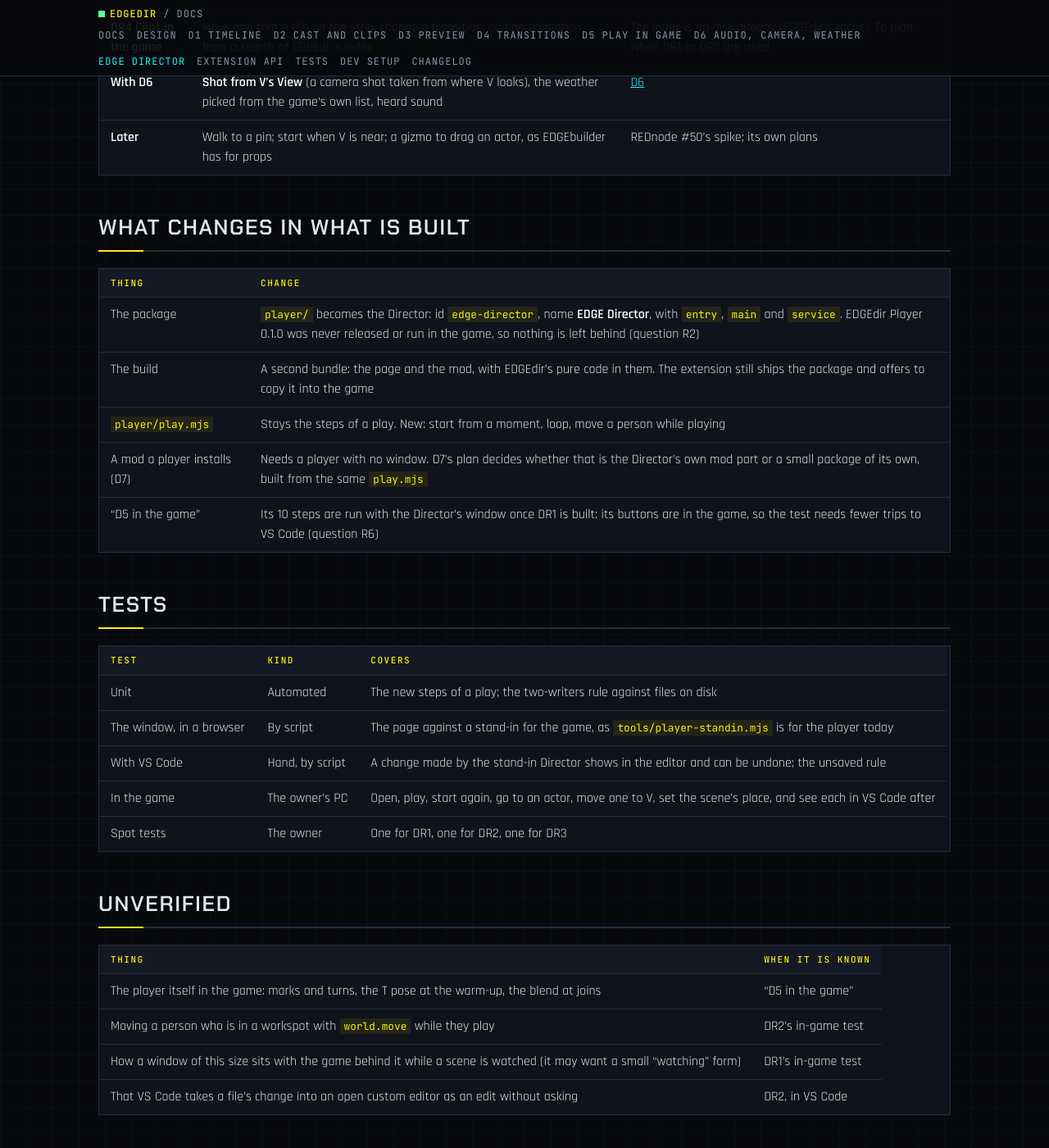
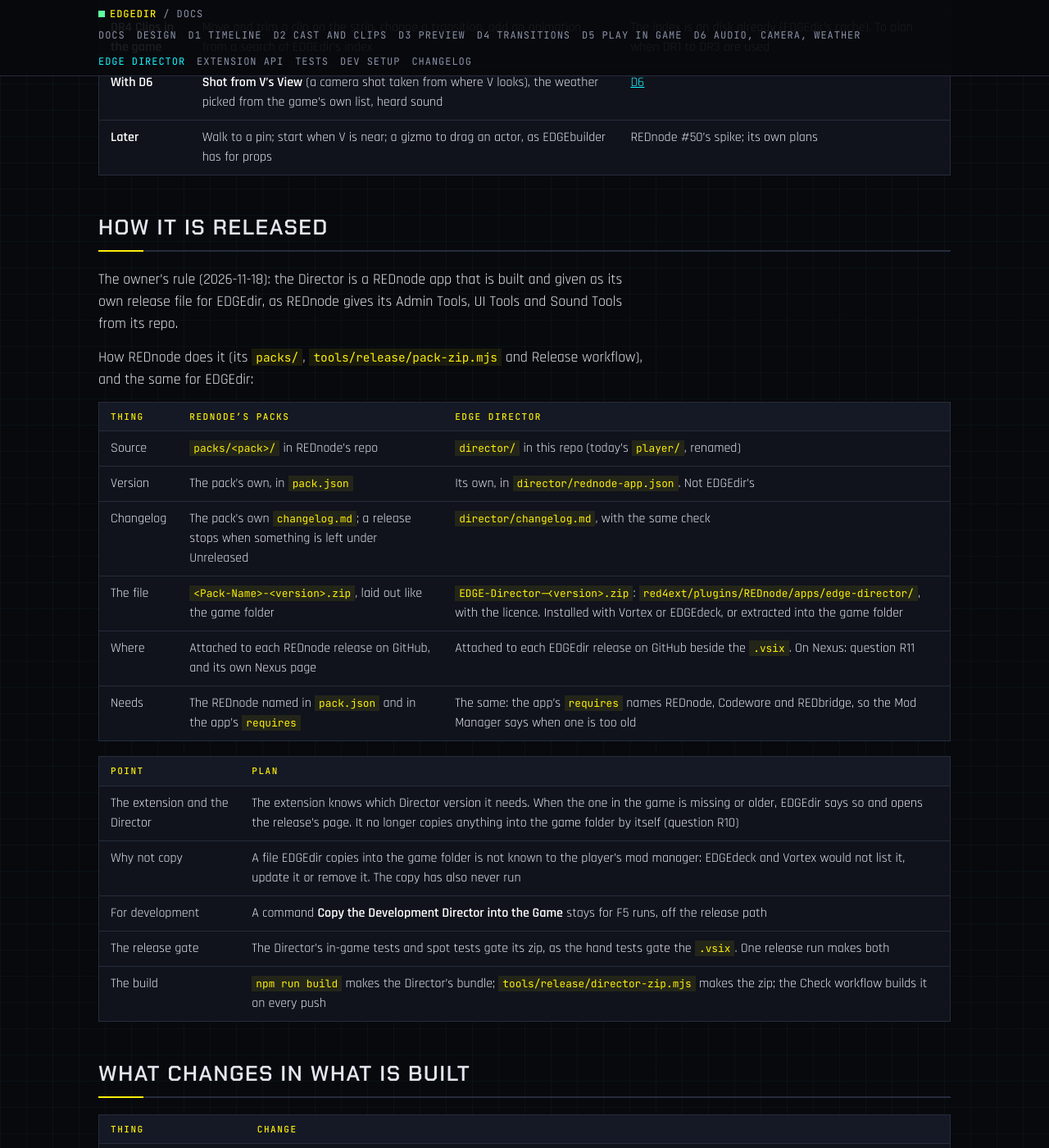
Before and after one commit to Edgemodders/EDGEdir, a Jekyll site: the page built from docs/edge-director.md, in a window 1280 px wide and 1400 px high, scrolled down 3098 px. Shown: the whole window at 82% size. Built offline with Jekyll 4.4.1, drawn with Linux system fonts in a browser that asks for light colours; some of the changed text lies outside the part shown.

Commit message:
EDGE Director's plan: its own release file, as REDnode's app packs are
Co-Authored-By: Claude Fable 5.2 <noreply@anthropic.com>

```diff
--- a/docs/edge-director.md
+++ b/docs/edge-director.md
@@ -66,12 +66,35 @@ It ends the split of today, where the scene can be played in the game only by a
 | **With D6** | **Shot from V's View** (a camera shot taken from where V looks), the weather picked from the game's own list, heard sound | [D6](d6-audio-camera-weather.html) |
 | **Later** | Walk to a pin; start when V is near; a gizmo to drag an actor, as EDGEbuilder has for props | REDnode #50's spike; its own plans |
 
+## How it is released
+
+The owner's rule (2026-11-18): the Director is a REDnode app that is built and given as its own release file for EDGEdir, as REDnode gives its Admin Tools, UI Tools and Sound Tools from its repo.
+
+How REDnode does it (its `packs/`, `tools/release/pack-zip.mjs` and Release workflow), and the same for EDGEdir:
+
+| Thing | REDnode's packs | EDGE Director |
+|---|---|---|
+| Source | `packs/<pack>/` in REDnode's repo | `director/` in this repo (today's `player/`, renamed) |
+| Version | The pack's own, in `pack.json` | Its own, in `director/rednode-app.json`. Not EDGEdir's |
+| Changelog | The pack's own `changelog.md`; a release stops when something is left under Unreleased | `director/changelog.md`, with the same check |
+| The file | `<Pack-Name>-<version>.zip`, laid out like the game folder | `EDGE-Director-<version>.zip`: `red4ext/plugins/REDnode/apps/edge-director/`, with the licence. Installed with Vortex or EDGEdeck, or extracted into the game folder |
+| Where | Attached to each REDnode release on GitHub, and its own Nexus page | Attached to each EDGEdir release on GitHub beside the `.vsix`. On Nexus: question R11 |
+| Needs | The REDnode named in `pack.json` and in the app's `requires` | The same: the app's `requires` names REDnode, Codeware and REDbridge, so the Mod Manager says when one is too old |
+
+| Point | Plan |
+|---|---|
+| The extension and the Director | The extension knows which Director version it needs. When the one in the game is missing or older, EDGEdir says so and opens the release's page. It no longer copies anything into the game folder by itself (question R10) |
+| Why not copy | A file EDGEdir copies into the game folder is not known to the player's mod manager: EDGEdeck and Vortex would not list it, update it or remove it. The copy has also never run |
+| For development | A command **Copy the Development Director into the Game** stays for F5 runs, off the release path |
+| The release gate | The Director's in-game tests and spot tests gate its zip, as the hand tests gate the `.vsix`. One release run makes both |
+| The build | `npm run build` makes the Director's bundle; `tools/release/director-zip.mjs` makes the zip; the Check workflow builds it on every push |
+
 ## What changes in what is built
 
 | Thing | Change |
 |---|---|
-| The package | `player/` becomes the Director: id `edge-director`, name **EDGE Director**, with `entry`, `main` and `service`. EDGEdir Player 0.1.0 was never released or run in the game, so nothing is left behind (question R2) |
-| The build | A second bundle: the page and the mod, with EDGEdir's pure code in them. The extension still ships the package and offers to copy it into the game |
+| The package | `player/` becomes `director/`: id `edge-director`, name **EDGE Director**, with `entry`, `main` and `service`, its own version and changelog. EDGEdir Player 0.1.0 was never released or run in the game, so nothing is left behind (question R2) |
+| The build | A second bundle: the page and the mod, with EDGEdir's pure code in them, zipped as its own release file. The `.vsix` no longer carries the package, and the question that offers to copy it goes (D5d's steps 3 and 4 change) |
 | `player/play.mjs` | Stays the steps of a play. New: start from a moment, loop, move a person while playing |
 | A mod a player installs (D7) | Needs a player with no window. D7's plan decides whether that is the Director's own mod part or a small package of its own, built from the same `play.mjs` |
 | "D5 in the game" | Its 10 steps are run with the Director's window once DR1 is built: its buttons are in the game, so the test needs fewer trips to VS Code (question R6) |
@@ -108,3 +131,6 @@ It ends the split of today, where the scene can be played in the game only by a
 | R7 | The order: DR1, DR2, DR3, then D6, with DR4 planned after the first three are used? | Yes |
 | R8 | Clip editing in the game (DR4) is wanted, though later? Or is the game side for playing and placing only, with clips always edited in VS Code? | Wanted, later, and small: move, trim, swap an animation |
 | R9 | The name in the game's Mod Manager and launcher is **EDGE Director**, and the docs call the whole tool EDGEdir? | Yes |
+| R10 | The zip is the only way a player installs the Director: the extension says when it is missing or too old and opens the download, and copies nothing into the game folder (a developer command aside)? | Yes: the mod manager then knows the files |
+| R11 | On Nexus, is the Director a second file on EDGEdir's page, or a page of its own as REDnode's packs have? | A second file on EDGEdir's page: it is no use without EDGEdir's scenes. EDGEdir has no Nexus page yet |
+| R12 | The Director has its own version and changelog, released in the same run as the extension? | Yes |
```
Also changed, not shown: other parts of docs/edge-director.md (+1 -1 lines), CLAUDE.md (+1 -1 lines).
